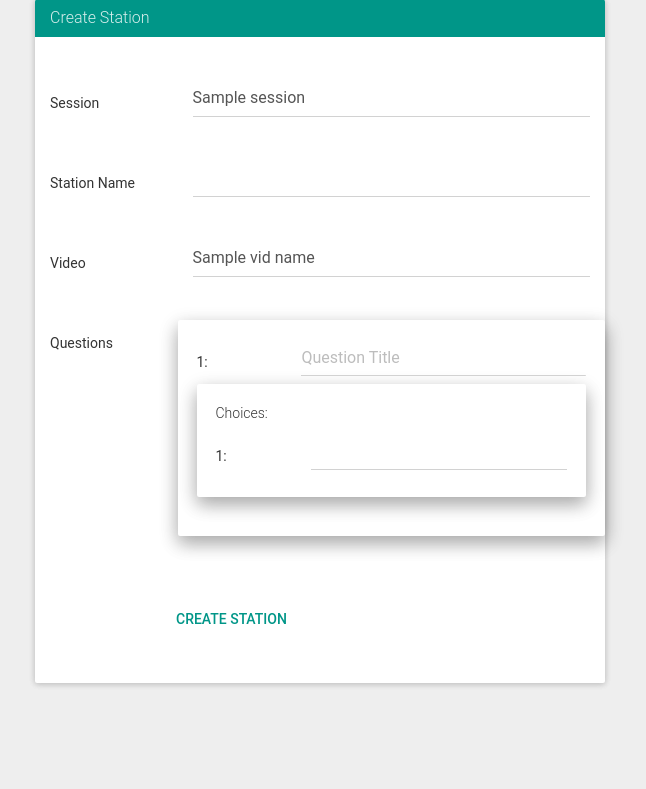
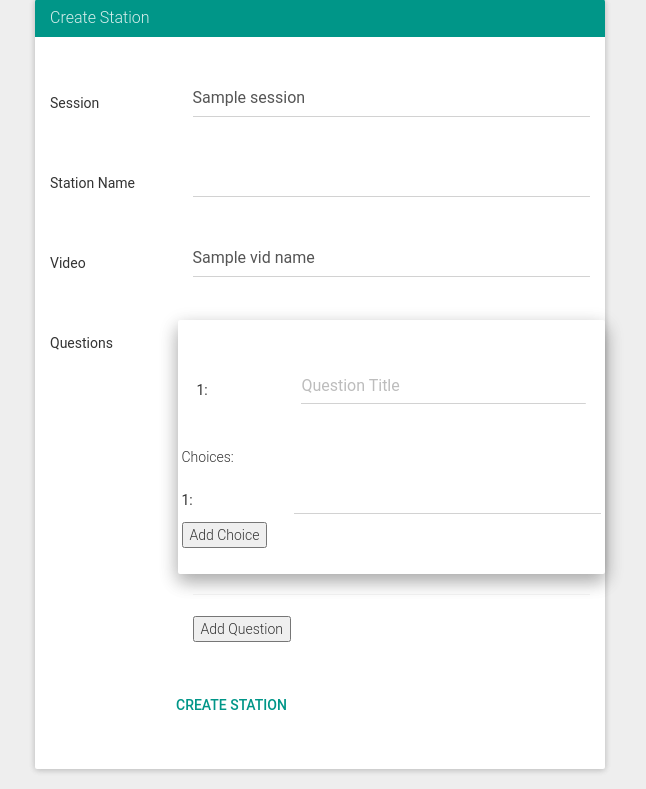
Before and after one commit to nmill128/SapQR, a Flask app: template app/templates/createStation.html in a window 1280 px wide. Shown: the part 81-870 px from the top of the page, without its empty margins (320-966 px from the left). Before the commit the page ends 768 px from the top, so only its background shows below. Run offline with Flask 2, Linux system fonts and the light colour scheme; the template is opened without the code that fills it: most values are stand-ins (such as "Sample title", 1, 10 or a date in 2020); some libraries are stand-ins or nearby versions.

Commit message:
more styling with question

```diff
--- a/app/templates/createStation.html
+++ b/app/templates/createStation.html
@@ -49,8 +49,9 @@
 							Questions
 						</div>
 						<div class="col-md-9">
+							<!-- Question Repeat -->
 							<div class="well row question">
-								<div class="row">
+								<div class="row form-group">
 									<div class="col-md-3 customLabel">
 										1:
 									</div>
@@ -58,8 +59,9 @@
 										<input class="form-control" type="text" placeholder="Question Title"></input>
 									</div>
 								</div>
-								<div class="well">
+								<div class="form-group">
 									<p>Choices: </p>
+									<!-- Choices Repeat -->
 									<div class="row">
 										<div class="col-md-3 customlabel">
 											1:
@@ -68,8 +70,13 @@
 											<input class="form-control" type="text"></input>
 										</div>
 									</div>
+									<button class="btn-raised">Add Choice</button>
+									<!-- Choices Repeat End -->
 								</div>
 							</div>
+							<!-- Question Repeat End -->
+							<hr />
+							<button class="btn-raised">Add Question</button>
 						</div>
 					</div>
 
```
